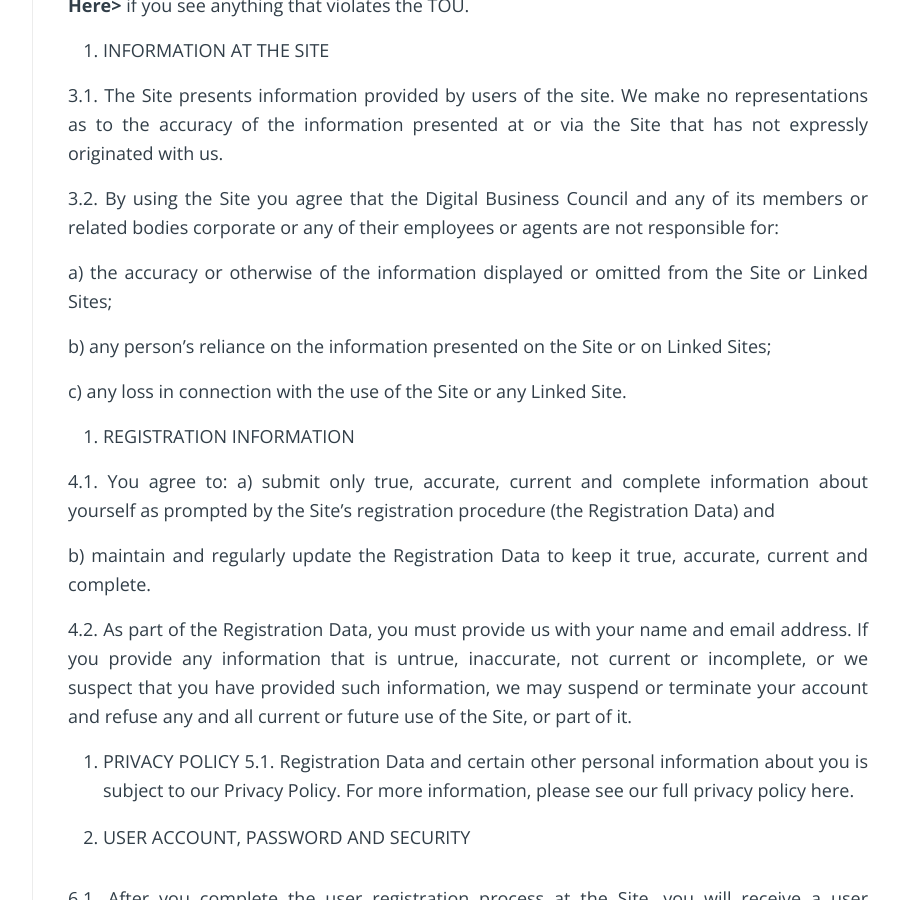
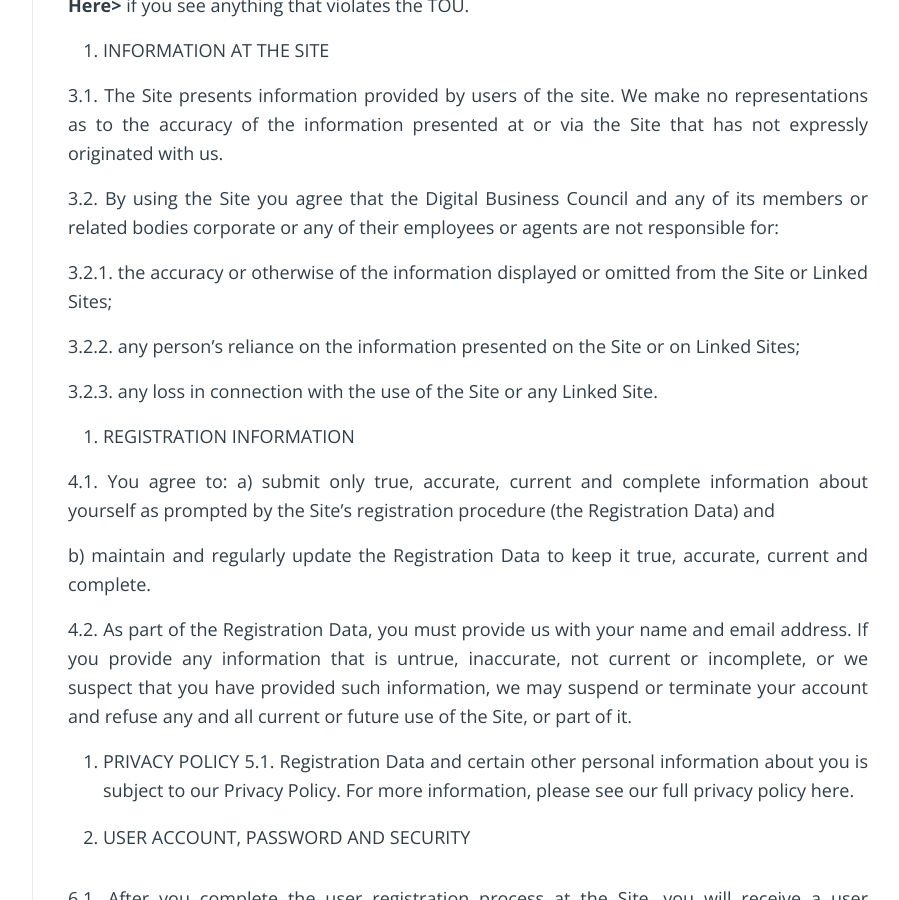
Before and after one commit to Digital-Business-Council/Digital-Business-Council.github.io, a Jekyll site: the page built from pages/policies/terms-of-use.md, in a window 1280 px wide and 900 px high, scrolled down 980 px. Shown: the whole window, without its empty margins (307-1206 px from the left). Built offline with Jekyll 4.4.1, drawn with Linux system fonts in a browser that asks for light colours.

Commit message:
Update terms-of-use.md

```diff
--- a/pages/policies/terms-of-use.md
+++ b/pages/policies/terms-of-use.md
@@ -32,11 +32,11 @@
 
  3.2. By using the Site you agree that the Digital Business Council and any of its members or related bodies corporate or any of their employees or agents are not responsible for:
 
- a) the accuracy or otherwise of the information displayed or omitted from the Site or Linked Sites;
+  3.2.1. the accuracy or otherwise of the information displayed or omitted from the Site or Linked Sites;
 
- b) any person's reliance on the information presented on the Site or on Linked Sites;
+  3.2.2. any person's reliance on the information presented on the Site or on Linked Sites;
 
- c) any loss in connection with the use of the Site or any Linked Site.
+  3.2.3. any loss in connection with the use of the Site or any Linked Site.
 
 
 4. REGISTRATION INFORMATION
```
